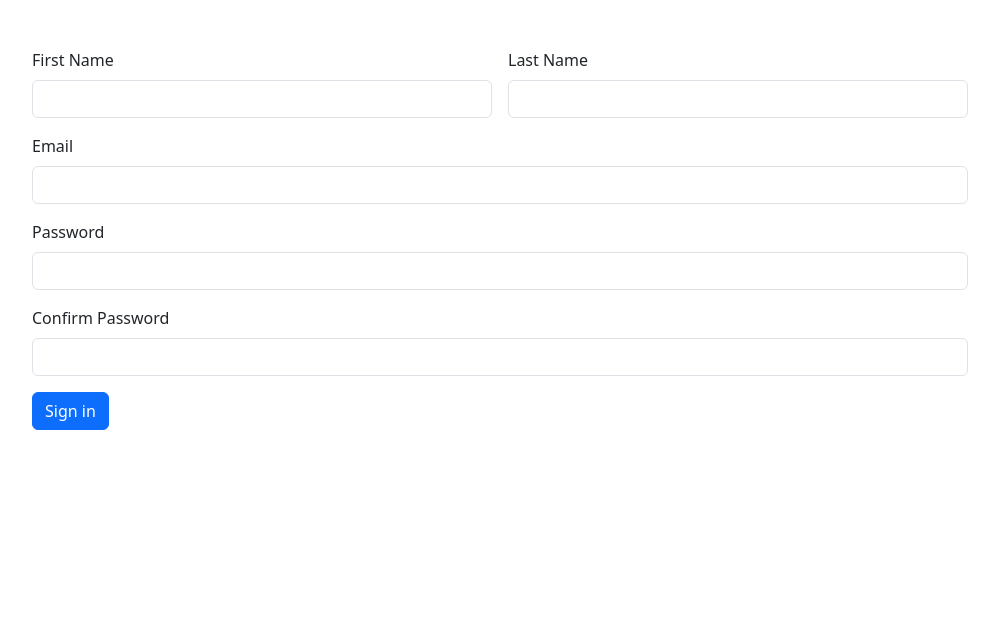
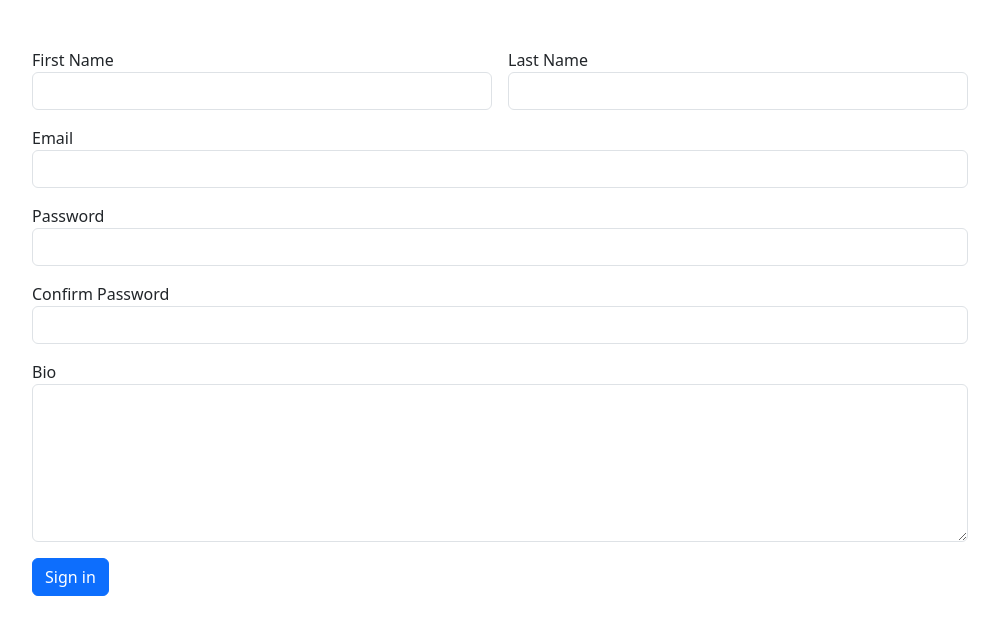
Before and after one commit to Jkhall81/Wow-Library, a Flask app: page /auth/sign-up in a window 1280 px wide. Shown: the part 56-691 px from the top of the page, without its empty margins (140-1139 px from the left). Run offline with Flask 3, Linux system fonts and the light colour scheme; some libraries are stand-ins or nearby versions.

Commit message:
okay, on the redesign, user registration is set up, passwords are being hashed, user registration form works, data is being saved to the database.  flash messages are working.

```diff
--- a/auth.py
+++ b/auth.py
@@ -1,10 +1,13 @@
+from datamanager.sqlalchemy_data_manager import SQAlchemyDataManager
 from flask import Blueprint, render_template, request, flash, redirect, url_for
+from forms.forms import UserRegistrationForm
 from models import User
 from werkzeug.security import generate_password_hash, check_password_hash
 from models import db
 from flask_login import login_user, login_required, logout_user, current_user
 
 auth = Blueprint('auth', __name__)
+data_manager = SQAlchemyDataManager('data/library.sqlite')
 
 
 @auth.route('/login', methods=['GET', 'POST'])
@@ -37,24 +40,25 @@ def logout():
 
 @auth.route('/sign-up', methods=['GET', 'POST'])
 def sign_up():
-    if request.method == 'POST':
-        email = request.form.get('email')
-        first_name = request.form.get('first_name')
-        last_name = request.form.get('last_name')
-        password1 = request.form.get('password1')
-        password2 = request.form.get('password2')
+    user = current_user
+    form = UserRegistrationForm(request.form)
+    if request.method == 'POST' and form.validate():
+        email = form.email.data
+        first_name = form.first_name.data
+        last_name = form.last_name.data
+        password = form.password.data
+        confirm_password = form.confirm_password.data
+        bio = form.bio.data
 
         user = User.query.filter_by(email=email).first()
         if user:
             flash('Email already exists.')
-        elif password1 != password2:
+        elif password != confirm_password:
             flash('Passwords don\'t match.')
         else:
-            new_user = User(email=email, first_name=first_name, last_name=last_name, password=generate_password_hash(password1, method='scrypt'))
-            db.session.add(new_user)
-            db.session.commit()
+            new_user = data_manager.add_user(first_name, last_name, email, password=generate_password_hash(password, method='sha256'), bio=bio)
             login_user(new_user, remember=True)
             flash('Account created!')
-            return redirect(url_for('home'))
+            return redirect(url_for('home', user=user))
 
-    return render_template('sign_up.html', user=current_user)
+    return render_template('sign_up.html', user=user, form=form)
--- a/datamanager/sqlalchemy_data_manager.py
+++ b/datamanager/sqlalchemy_data_manager.py
@@ -19,6 +19,7 @@ class SQAlchemyDataManager():
         new_user = User(first_name=first_name, last_name=last_name, email=email, password=password, bio=bio)
         db.session.add(new_user)
         db.session.commit()
+        return new_user
 
     def add_book(self, params):
         response = requests.get('https://www.googleapis.com/books/v1/volumes', params=params)
--- a/forms/forms.py
+++ b/forms/forms.py
@@ -20,3 +20,26 @@ class UserRegistrationForm(Form):
 class AddBookForm(Form):
     title = StringField('Title', validators=[validators.InputRequired()])
     isbn = IntegerField('ISBN', validators=[validators.InputRequired()])
+
+
+class LoginForm(Form):
+    email = StringField('Email', validators=[validators.InputRequired(), Email()])
+    password = PasswordField('Password', validators=[validators.InputRequired()])
+
+
+class EditUserForm(Form):
+    first_name = StringField('First Name', validators=[validators.InputRequired()])
+    last_name = StringField('Last Name', validators=[validators.InputRequired()])
+    bio = TextAreaField('Bio')
+
+
+class BookCommentForm(Form):
+    email = StringField('Email', validators=[validators.InputRequired()])
+    subject = StringField('Subject', validators=[validators.InputRequired()])
+    comment_text = TextAreaField('Comment')
+
+
+class EditCommentForm(Form):
+    email = StringField('Email', validators=[validators.InputRequired()])
+    subject = StringField('Subject', validators=[validators.InputRequired()])
+    comment_text = TextAreaField('Comment')
--- a/templates/navbar.html
+++ b/templates/navbar.html
@@ -12,7 +12,7 @@
                     <a class="nav-link active" aria-current="page" href="#">Login</a>
                 </li>
                 <li class="nav-item">
-                    <a class="nav-link" href="#">Register</a>
+                    <a class="nav-link" href="{{ url_for('auth.sign_up') }}">Register</a>
                 </li>
                 {% else %}
                 <li class="nav-item">
--- a/templates/sign_up.html
+++ b/templates/sign_up.html
@@ -4,29 +4,33 @@
 
 {% block content %}
 <div class="mt-5 container w-75">
-    <form action="/auth/sign-up" method="POST" class="row g-3">
+    <form action="{{url_for('auth.sign_up')}}" method="POST" class="row g-3">
+        <input type="hidden" name="csrf_token" value="{{ csrf_token() }}"/>
         <div class="col-md-6">
-            <label for="first_name" class="form-label">First Name</label>
-            <input name='first_name' type="text" class="form-control" id="first_name">
+            {{form.first_name.label}}
+            {{form.first_name(class='form-control')}}
         </div>
         <div class="col-md-6">
-            <label for="last_name" class="form-label">Last Name</label>
-            <input name='last_name' type="text" class="form-control" id="last_name">
+            {{form.last_name.label}}
+            {{form.last_name(class='form-control')}}
         </div>
         <div class="col-12">
-            <label for="email" class="form-label">Email</label>
-            <input name='email' type="email" class="form-control" id="email">
+            {{form.email.label}}
+            {{form.email(class='form-control')}}
         </div>
         <div class="col-12">
-            <label for="password1" class="form-label">Password</label>
-            <input name='password1' type="password" class="form-control" id="password1">
+            {{form.password.label}}
+            {{form.password(class='form-control')}}
         </div>
         <div class="col-12">
-            <label for="password2" class="form-label">Confirm Password</label>
-            <input name='password2' type="password" class="form-control" id="password2">
+            {{form.confirm_password.label}}
+            {{form.confirm_password(class='form-control')}}
         </div>
         <div class="col-12">
-            <input type="hidden" name="csrf_token" value="{{ csrf_token() }}"/>
+            {{form.bio.label}}
+            {{form.bio(class='form-control', rows=6)}}
+        </div>
+        <div class="col-12">
             <button type="submit" class="btn btn-primary">Sign in</button>
         </div>
     </form>
```
Also changed, not shown: data/library.sqlite.
